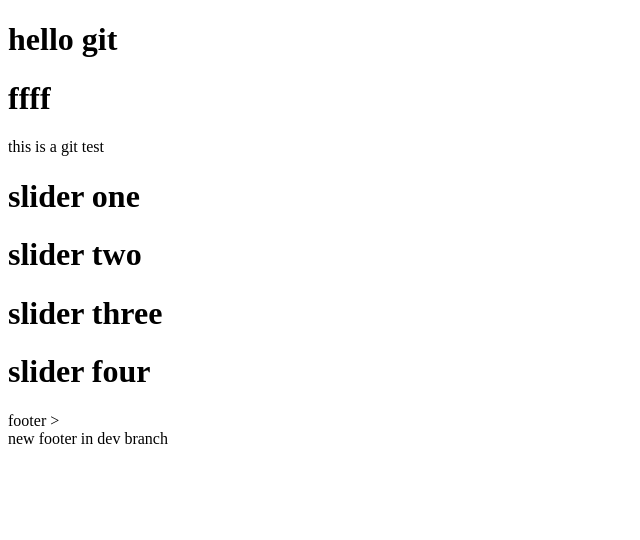
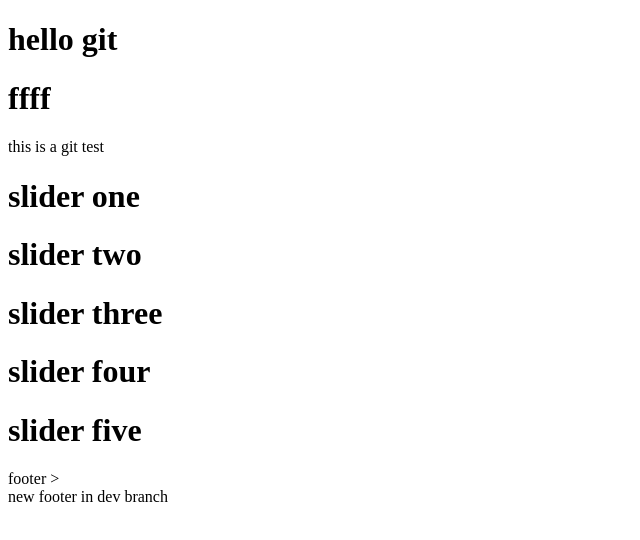
Before and after one commit to hamidesoltani/git-project-one---Copy, a plain HTML site: page index.html in a window 1280 px wide. Shown: the whole page, without its empty margins (0-640 px from the left). Drawn offline with Linux system fonts and the light colour scheme.

Commit message:
update five slide

```diff
--- a/index.html
+++ b/index.html
@@ -16,6 +16,7 @@
         <h1> slider two</h1>
         <h1> slider three</h1>
         <h1> slider four</h1>
+        <h1> slider five</h1>
 
     </div>
     <footer>
```
